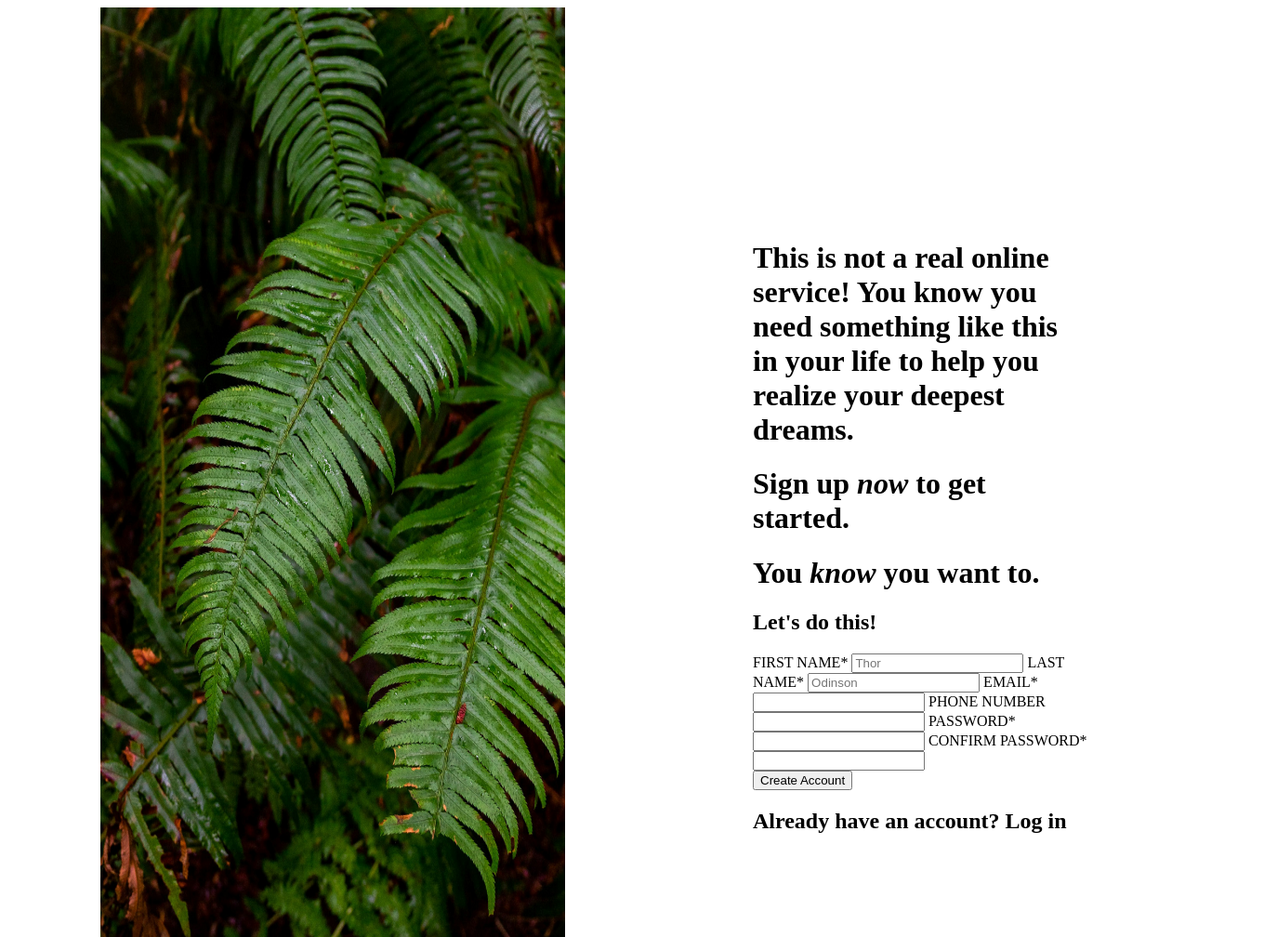
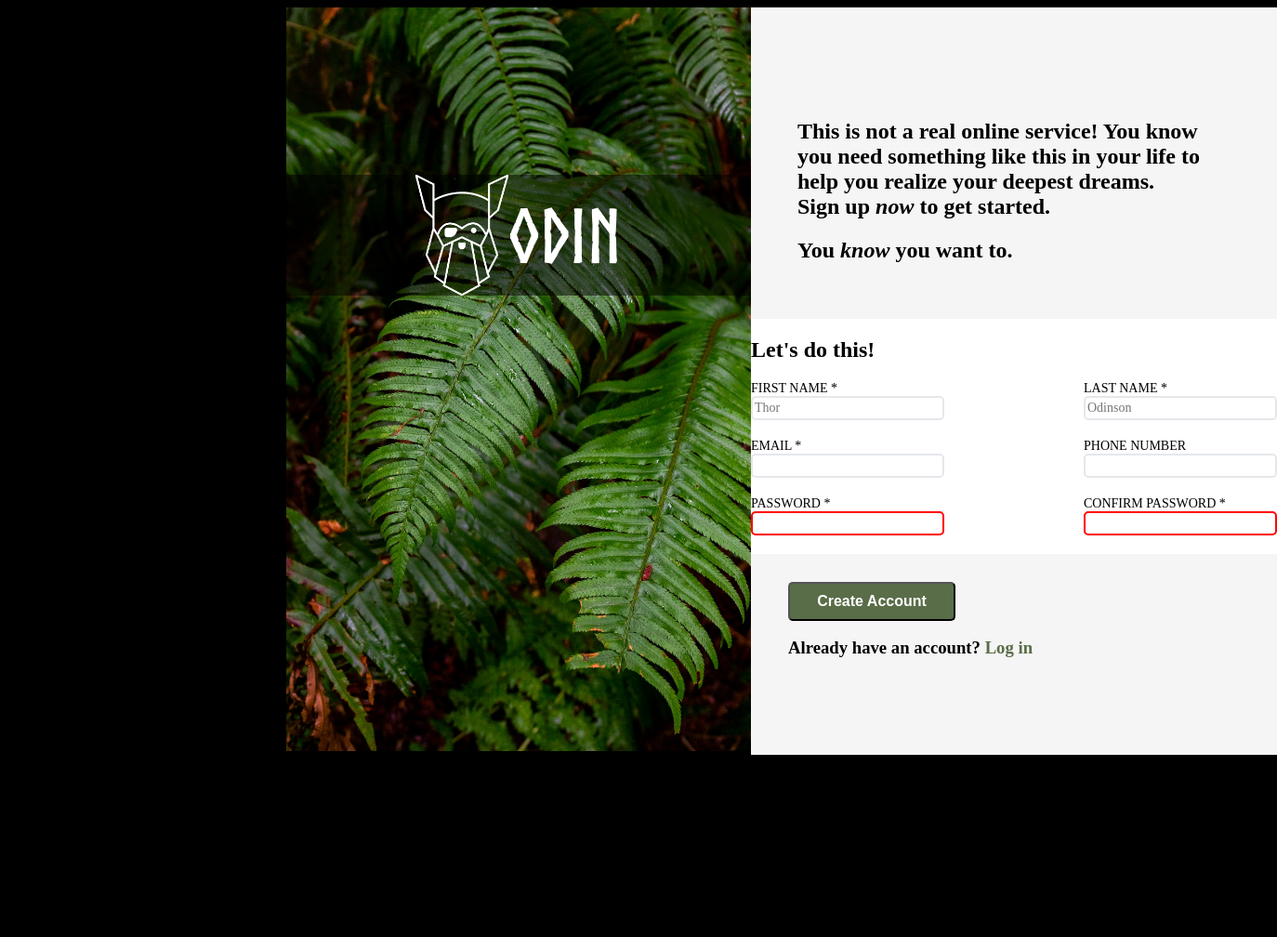
Before and after one commit to willvm-09/Sign-Up-Form, a plain HTML site: page index.html in a window 1280 px wide. Shown: the top 1008 px of the page at 93% size, 1374 px wide, since content can reach past the window. After the commit the page ends 820 px from the top, so only its background shows below. Drawn offline with Linux system fonts and the light colour scheme.

Commit message:
Complete sign-up form

```diff
--- a/form.css
+++ b/form.css
@@ -10,24 +10,107 @@
 body {
     display: flex;
     flex-direction: row;
-    justify-content: center;
-    align-items: center;
+    padding: 0 300px;
+    background-color: black;
 }
 
-.images, .content {
+.images, .form {
     margin-left: auto;
     margin-right: auto;
-    padding-left: 100px;
-    padding-right: 100px;
+}
+
+.images {
+    position:relative;
 }
 
 img.backgroundImage {
     width: 500px;
-    height: 1000px;
+    height: 100vh;
+}
+
+div.logoContainer {
+    position: absolute;
+    background: rgba(0,0,0, 0.5);
+    top: 180px;
+    display: flex;
+    flex-direction: row;
+    justify-content: center;
+    align-items: center;
+    width: 500px;
+    height: 130px;
 }
 
 img.odinLogo {
-    border: 1px solid black;
-    width: 500px;
-    height: 80px;
+    width:100px;
+    height: 130px;
 }
+
+p.odin {
+    color: white;
+    font-size: 80px;
+}
+
+form {
+    background: white;
+    display: flex;
+    flex-direction: column;
+}
+
+div.h2,
+div.bottomContent {
+    background-color: whitesmoke;
+}
+
+div.h2 {
+    padding: 100px 50px 40px;
+}
+
+div.rows {
+    display: flex;
+    flex-direction: row;
+    gap: 150px;
+}
+
+label, input {
+    display: block;
+    font-family: 'Times New Roman', Times, serif;
+    font-size: 14px;
+}
+
+input {
+    margin-bottom: 20px;
+    border: 2px solid #e5e7eb;
+    border-radius: 5px;
+    height: 20px;
+    width: 200px;
+}
+
+input:focus {
+    border-color: blue;
+    box-shadow: 1px;
+}
+
+input.error:invalid {
+    border-color: red;
+}
+
+div.bottomContent {
+    padding: 30px 40px;
+    height: 100%;
+}
+
+button {
+    background-color: #596D48;
+    padding: 10px;
+    border-radius: 5px;
+    color: white;
+    width: 180px;
+    font-size: 16px;
+    font-weight: 600;
+}
+
+
+a {
+    text-decoration: none;
+    color: #596D48;
+}
--- a/index.html
+++ b/index.html
@@ -9,60 +9,56 @@
 <body>
     <div class="images">
         <div>
-            <img src="halie-west-25xggax4bSA-unsplash.jpg" alt="Photo of green leaves taken by Halie West on Unsplash" class="backgroundImage">
+            <img class="backgroundImage" src="halie-west-25xggax4bSA-unsplash.jpg" alt="Photo of green leaves taken by Halie West on Unsplash">
         </div>
 
-        <div>
-            <img src="odin-lined.png" alt="odinLogo" class="odinLogo">
-            <p>ODIN</p>
+        <div class="logoContainer">
+            <img class="odinLogo" src="odin-lined.png" alt="odinLogo">
+            <p class="odin">ODIN</p>
         </div>
     </div>
-    <div class="content">
-        <div>
-            <h1>
-                <strong> This is not a real online service! You know you need something like this in your life to help you realize your deepest dreams.</strong>
-            </h1>
-            <h1>
+    <form action="#" method="post">
+        <div class="h2">
+            <h2>
+                <strong> This is not a real online service! You know you need something like this in your life to help you realize your deepest dreams.</strong> <br>
                 <strong>Sign up <em>now</em> to get started.</strong>
-            </h1>
-            <h1>
+            </h2>
+            <h2>
                 <strong>You <em>know</em> you want to.</strong>
-            </h1>
+            </h2>
         </div>
+        <div class="form">
 
-        <div class="form-title">
             <h2><strong>Let's do this!</strong></h2>
-        </div>
 
-        <div class="form">
-            <form action="#" method="post">
-                <label for="firstName">FIRST NAME*</label>
+            <div class="rows">
+                <div class="firstRow">
+                    <label for="firstName">FIRST NAME *</label>
                     <input type="text" id="firstName" value="" placeholder="Thor" required>
 
-                <label for="lastName">LAST NAME*</label>
+                    <label for="userEmail">EMAIL *</label>
+                    <input type="email" id="userEmail" required>
+
+                    <label for="password">PASSWORD *</label>
+                    <input type="password" id="password" class="error" required>
+                </div>
+                <div class="SecondRow">
+                    <label for="lastName">LAST NAME *</label>
                     <input type="text" id="lastName" value="" placeholder="Odinson" required>
-
-                <label for="userEmail">EMAIL*</label>
-                <input type="email" id="userEmail" required>
 
                     <label for="phoneNumber">PHONE NUMBER</label>
                     <input type="number" id="phoneNumber">
 
-                <label for="password">PASSWORD*</label>
-                <input type="password" id="password" class="error" required>
-
-                <label for="confirmPassword">CONFIRM PASSWORD*</label>
+                    <label for="confirmPassword">CONFIRM PASSWORD *</label>
                     <input type="password" id="confirmPassword" class="error" required>
-            </form>
-        </div>
-
-        <div class="submitButton">
-            <button type="submit">Create Account</button>
-        </div>
-
-        <div class="logIn">
-            <h2>Already have an account? Log in</h2>
                 </div>
             </div>
+        </div>
+        <div class="bottomContent">
+            <button type="submit">Create Account</button>
+            <h3>Already have an account? <a href="">Log in</a></h3>
+        </div>
+    </form>
+
 </body>
 </html>
```
Lines whose indentation alone changed are shown as unchanged.
